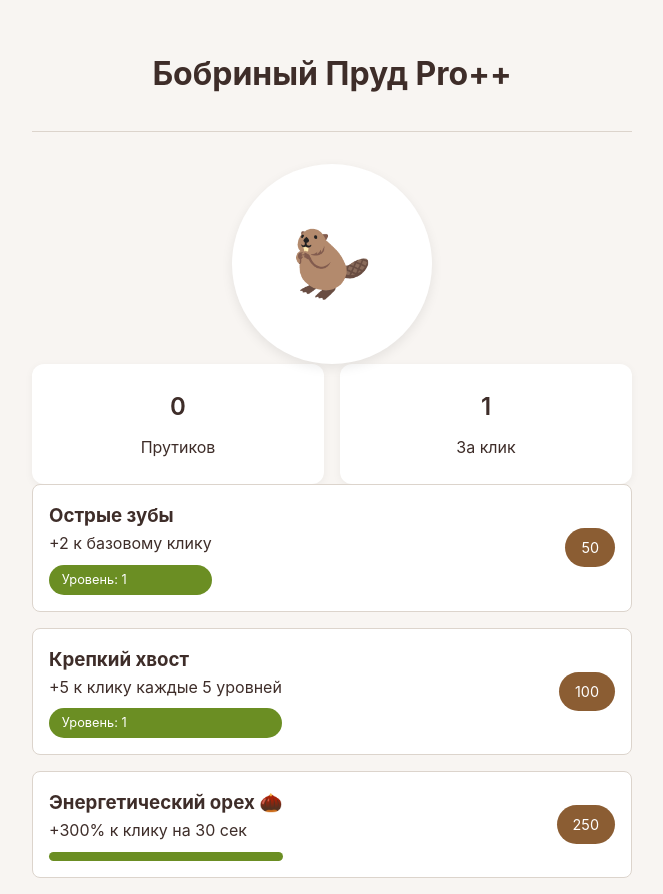
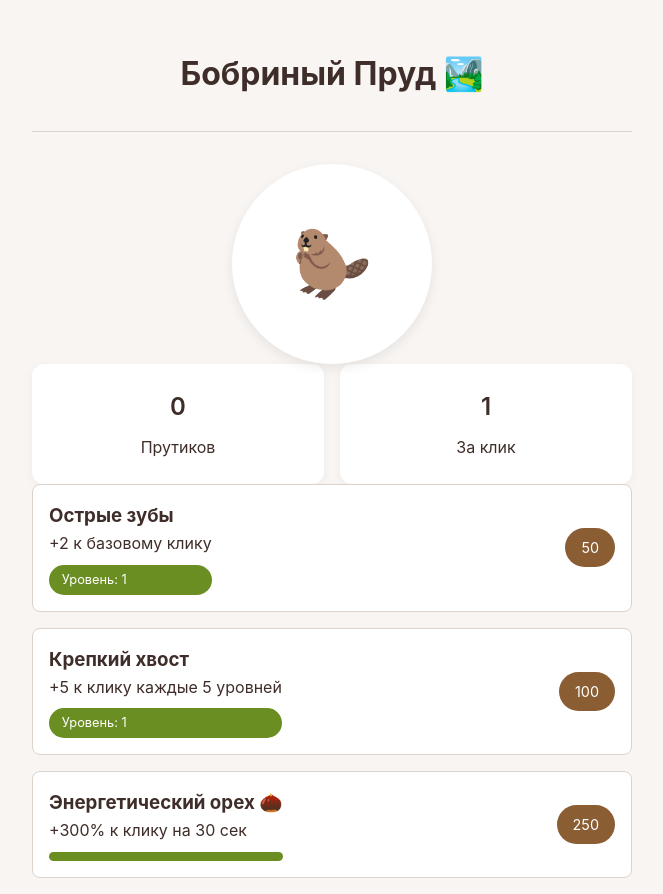
Before and after one commit to Koracik/BobrGame, a plain HTML site: page index.html in a window 1280 px wide. Shown: the whole page, without its empty margins (308-971 px from the left). Drawn offline with Linux system fonts and the light colour scheme.

Commit message:
Update index.html

```diff
--- a/index.html
+++ b/index.html
@@ -214,7 +214,7 @@
 <body>
     <div class="container">
         <header class="header">
-            <h1>Бобриный Пруд Pro++</h1>
+            <h1>Бобриный Пруд 🏞️</h1>
         </header>
 
         <main class="main">
```
